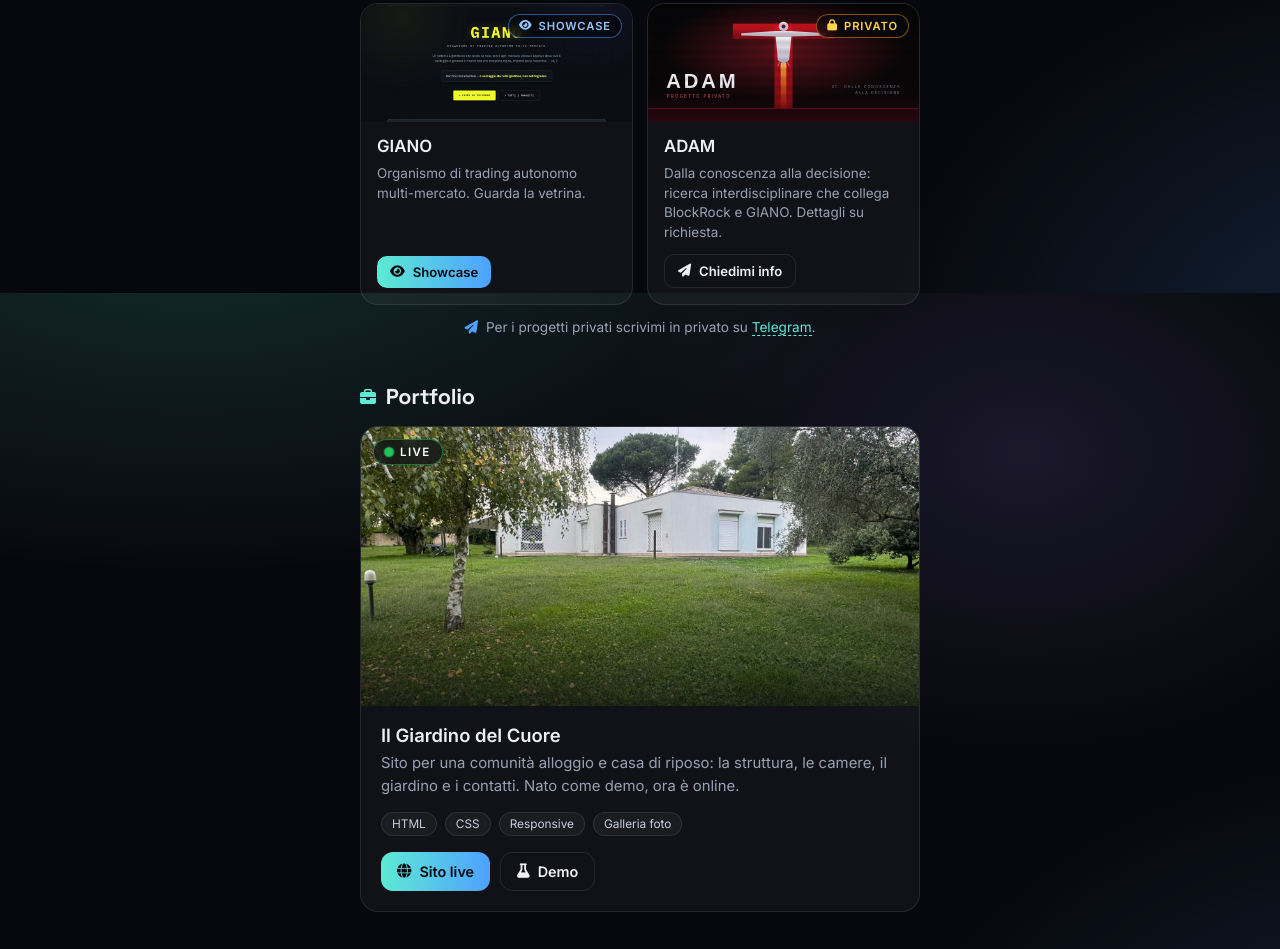
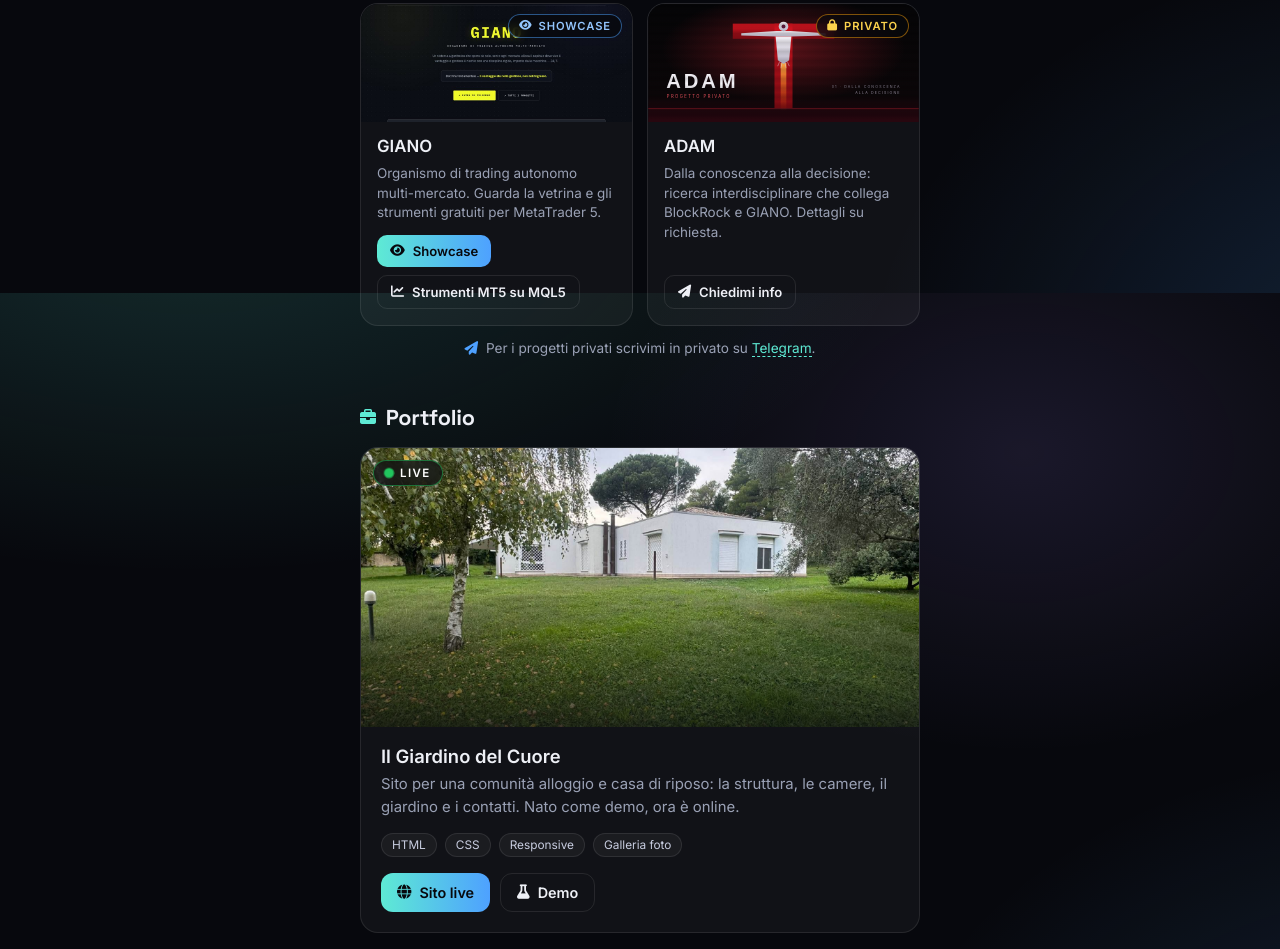
Before and after one commit to BlockRockAdmin/LinkVibe, a plain HTML site: page index.html in a window 1280 px wide. Shown: the part 1307-2256 px from the top of the page. Drawn offline with Linux system fonts and the light colour scheme; animation ran at ten frames a second; a script that the page names is missing.

Commit message:
GIANO: link agli strumenti MT5 sul profilo MQL5 (#1)
Co-authored-by: Claude Opus 5.5 <noreply@anthropic.com>

```diff
--- a/index.html
+++ b/index.html
@@ -66,8 +66,9 @@
           </a>
           <div class="ap-body">
             <h3>GIANO</h3>
-            <p class="caption">Organismo di trading autonomo multi-mercato. Guarda la vetrina.</p>
+            <p class="caption">Organismo di trading autonomo multi-mercato. Guarda la vetrina e gli strumenti gratuiti per MetaTrader 5.</p>
             <a class="btn primary sm" href="https://blockrockadmin.github.io/giano-showcase/" target="_blank" rel="noopener noreferrer"><i class="fas fa-eye"></i> Showcase</a>
+            <a class="btn ghost sm" href="https://www.mql5.com/en/users/alessandro.lupi" target="_blank" rel="noopener noreferrer"><i class="fas fa-chart-line"></i> Strumenti MT5 su MQL5</a>
           </div>
         </article>
 
```
